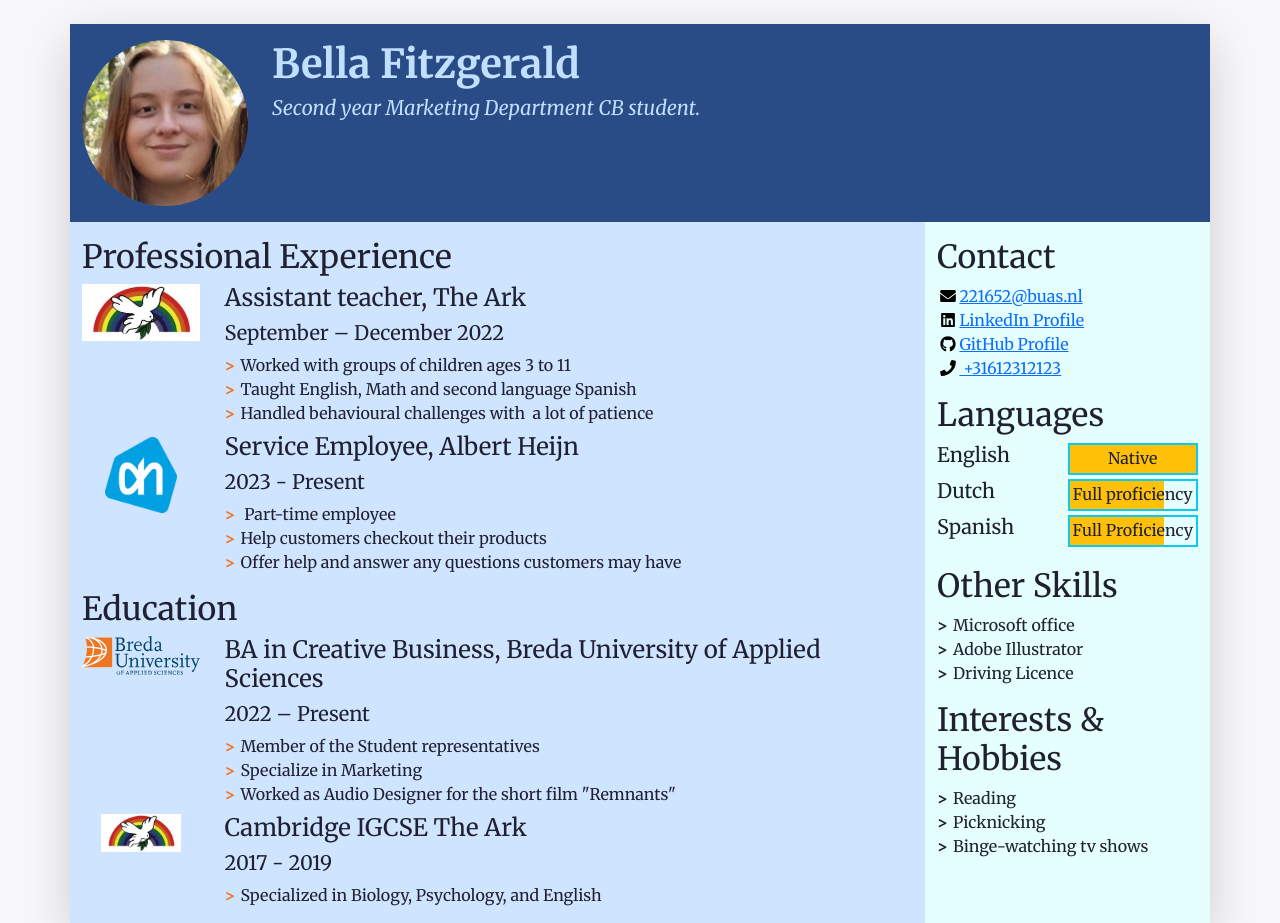
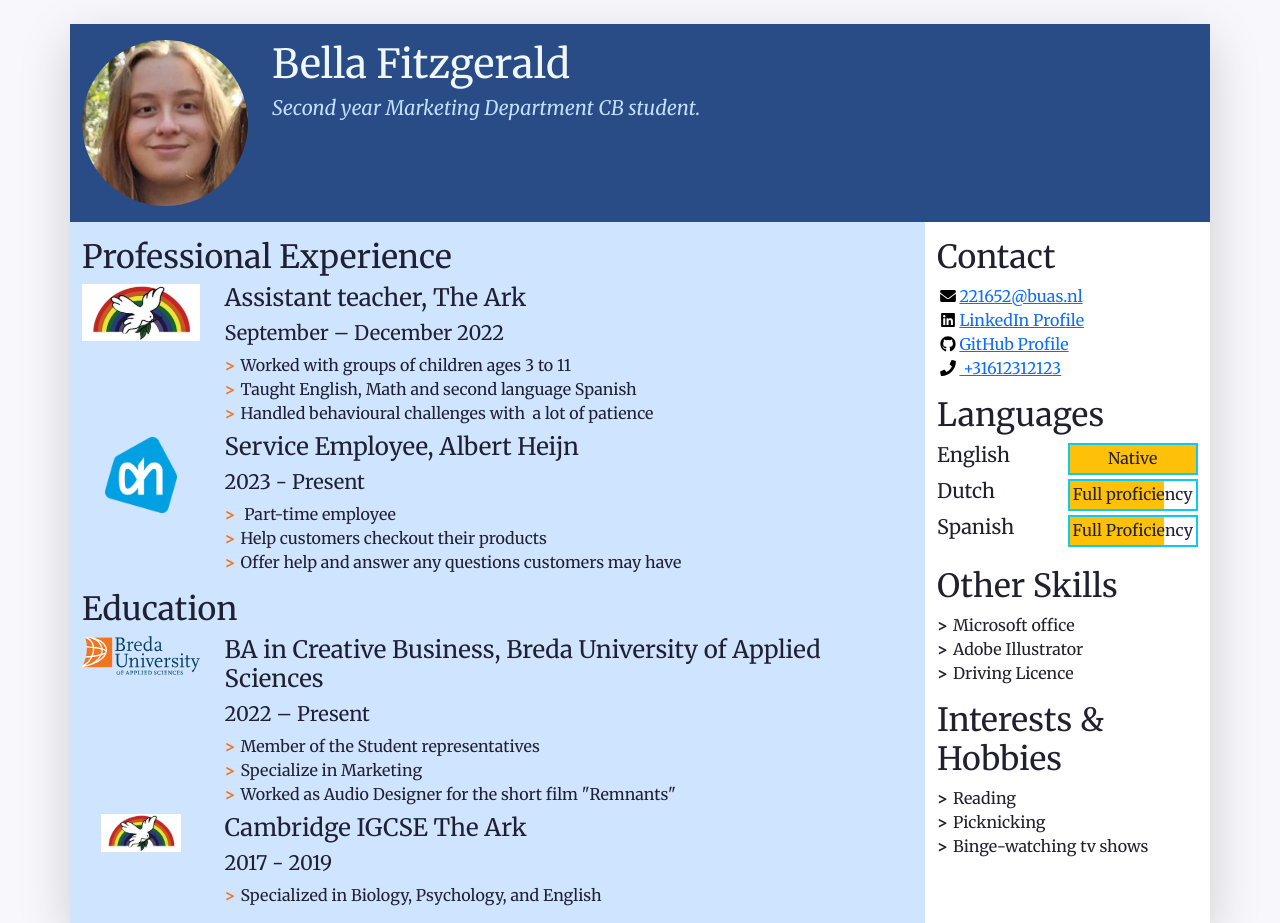
Before and after one commit to IsabellaFitzgerald/PRJ4_23_24_FitzgeraldBella, a plain HTML site: page index.html in a window 1280 px wide. Shown: the top 923 px of the page. Drawn offline with nearby package versions, Linux system fonts and the light colour scheme.

Commit message:
custom css hehe

```diff
--- /dev/null
+++ b/css/Page 1.css
@@ -0,0 +1 @@
+/* CSS Document */
--- a/css/styles.css
+++ b/css/styles.css
@@ -23,7 +23,7 @@
 }
 
 .resume-aside {
-	background-color: #E4FFFE;
+	background-color: #FFFFFF;
 }
 
 /* Styles for lists in the document */
@@ -50,3 +50,6 @@
 	height: 1em;
 	flex-basis: 1.4em;
 }
+.pipi {
+	color: aliceblue
+}
--- a/index.html
+++ b/index.html
@@ -12,8 +12,8 @@
     <!-- -->
 
     <!-- Links to our additional CSS styles -->
+
     <link rel="stylesheet" href="css/styles.css">
-    <link href="Page3.html.css" rel="stylesheet" type="text/css">
 <title>Bella Fitzgerald's Resumé</title>
   </head>
   <!-- End of the head -->
@@ -49,7 +49,7 @@
           A container to wrap around your name and tagline. Full-width at small size, then columns of increasing size.
         -->
         <div class="col-12 col-sm-8 col-md-9 col-lg-10 my-3 header-content">
-          <h1 class="fw-bolder">Bella Fitzgerald</h1>
+          <h1 class="pipi">Bella Fitzgerald</h1>
           <h5 class="fst-italic tagline">Second year Marketing Department CB student.</h5>
         </div>
       </header>
```
